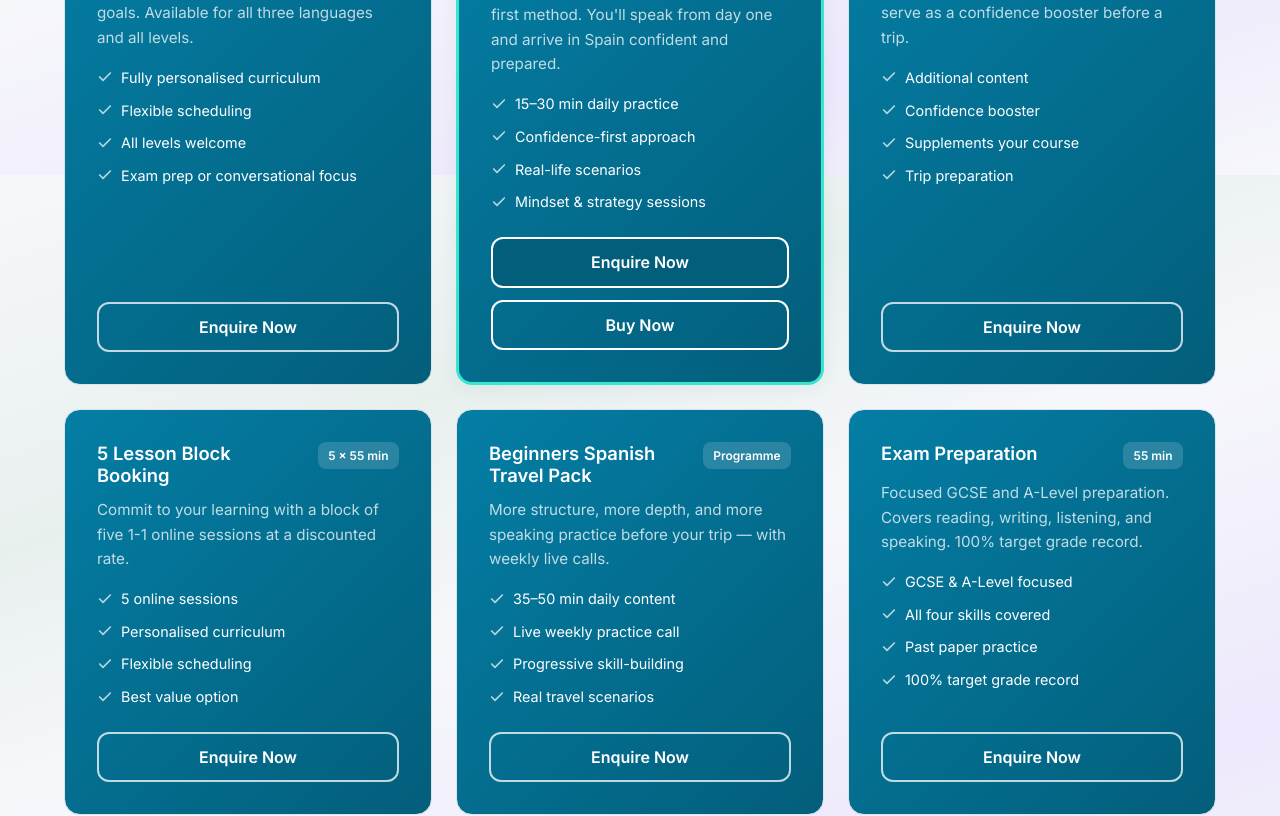
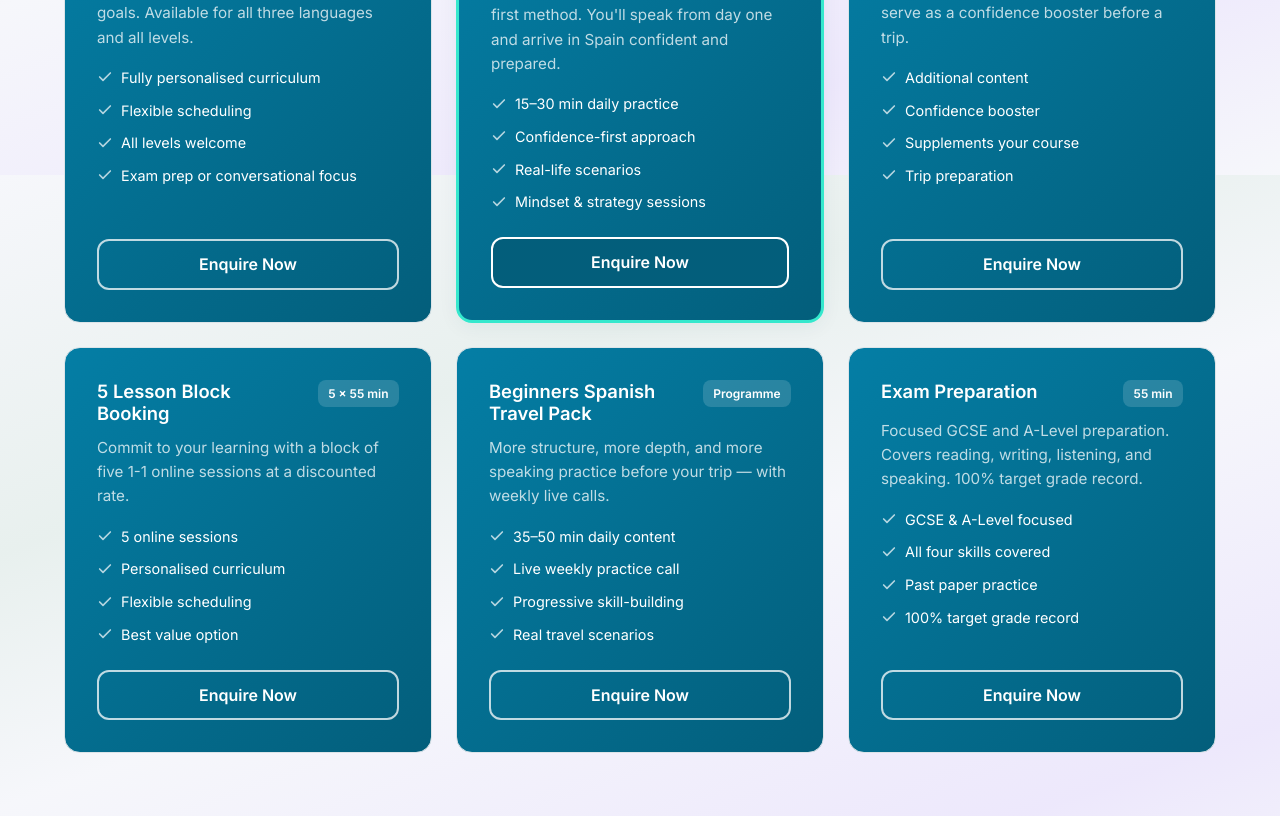
Before and after one commit to mikemasterslang/mike-masters-languages, a React (Vite) app: page /book-online in a window 1280 px wide. Shown: the part 625-1441 px from the top of the page. Built offline with nearby package versions, Linux system fonts and the light colour scheme; no server answers.

Commit message:
Remove Buy Now button from Spanish Before Spain card

```diff
--- a/src/pages/BookOnline.tsx
+++ b/src/pages/BookOnline.tsx
@@ -25,7 +25,6 @@ const services = [
     badge: 'New',
     cta: 'Enquire Now',
     ctaLink: '/contact',
-    buyNowLink: '/contact',
   },
   {
     id: 'speak-up-abroad',
@@ -125,15 +124,6 @@ export default function BookOnline() {
                 >
                   {service.cta}
                 </Link>
-                {'buyNowLink' in service && (
-                  <Link
-                    to={(service as typeof service & { buyNowLink: string }).buyNowLink}
-                    className="btn btn-secondary booking-btn"
-                    style={{ marginTop: '0.75rem', border: '2px solid #fff' }}
-                  >
-                    Buy Now
-                  </Link>
-                )}
               </article>
             ))}
           </div>
```
